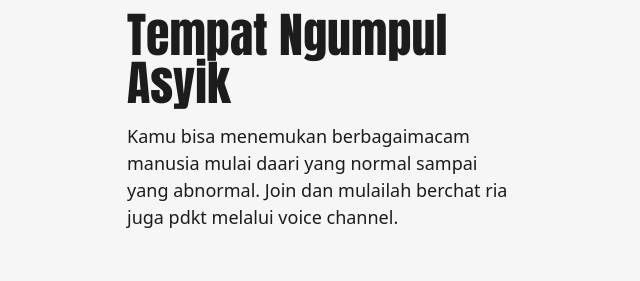
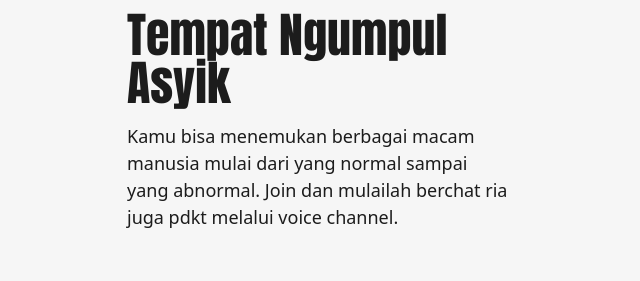
Before and after one commit to Armaggudean/yoyowangsaf, a plain HTML site: page index.html in a window 1280 px wide. Shown: the part 1060-1341 px from the top of the page, 1-641 px from the left. Drawn offline with nearby package versions, Linux system fonts and the light colour scheme; a script that the page names is missing.

Commit message:
Update index.html

```diff
--- a/index.html
+++ b/index.html
@@ -189,7 +189,7 @@
                                             Tempat Ngumpul Asyik<br/>
                                         </h2>
                                         <p>
-                                            Kamu bisa menemukan berbagaimacam manusia mulai daari yang normal sampai yang abnormal. Join dan mulailah berchat ria juga pdkt melalui voice channel.<br/>
+                                            Kamu bisa menemukan berbagai macam manusia mulai dari yang normal sampai yang abnormal. Join dan mulailah berchat ria juga pdkt melalui voice channel.<br/>
                                         </p>
                                     </div>
                                     <div id="w-node-_7abc3839-b41e-40d0-a265-0ef4e6d4e0b5-e3eb4fec" class="layout-image-wrapper">
```
